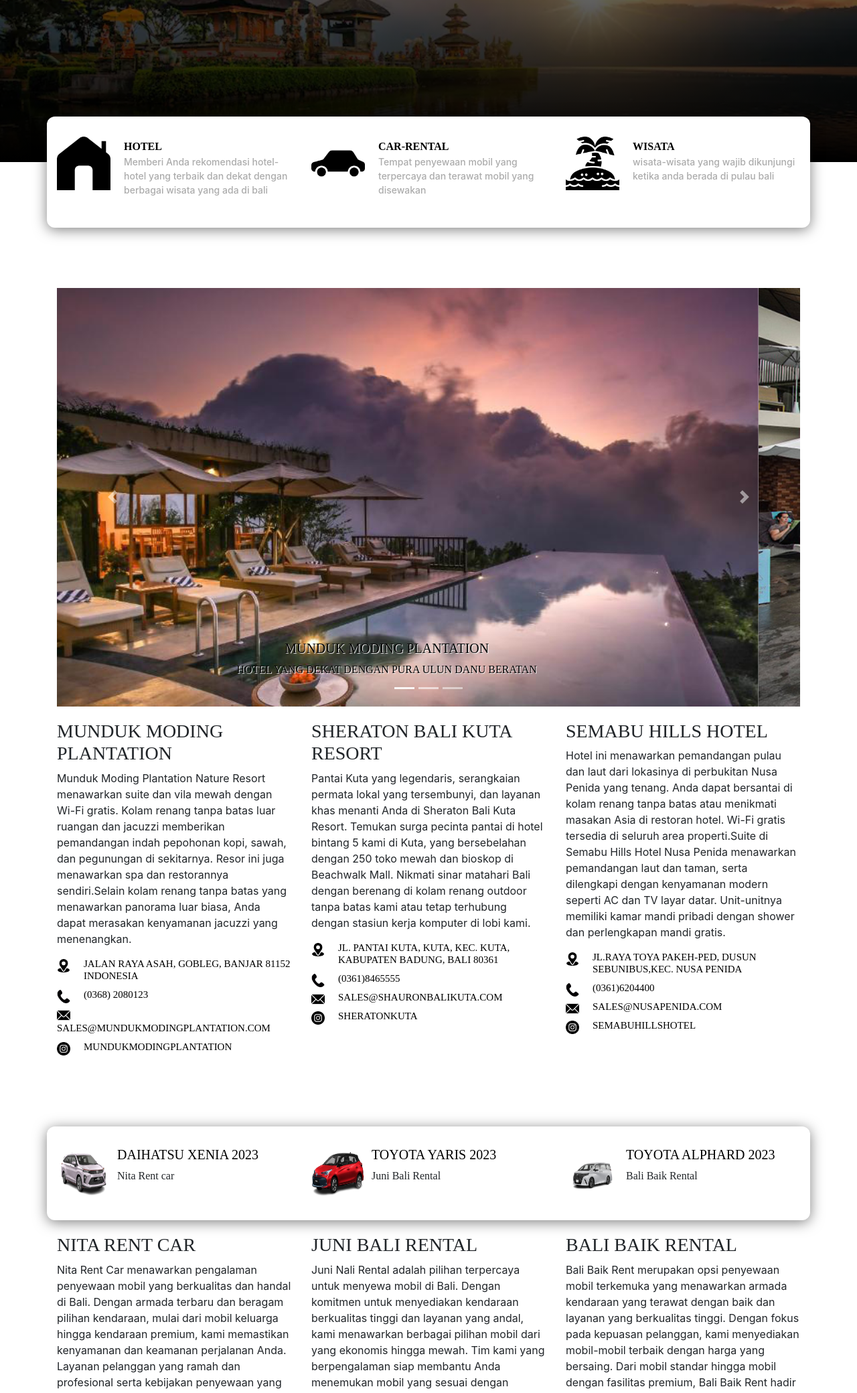
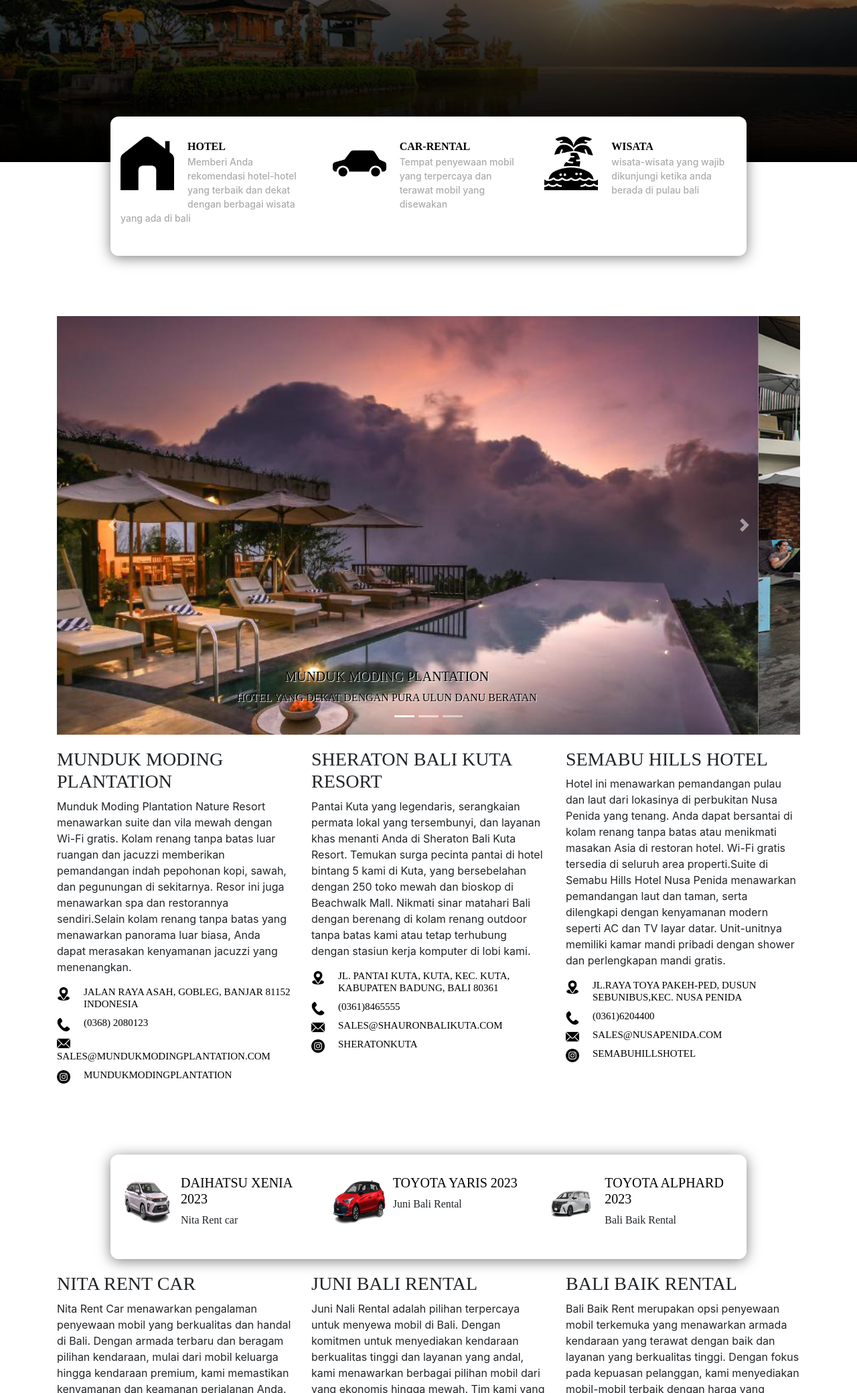
Before and after one commit to Sainhasan/BAli, a plain HTML site: page index.html in a window 1280 px wide. Shown: the part 379-2459 px from the top of the page at 67% size. Drawn offline with nearby package versions, Linux system fonts and the light colour scheme.

Commit message:
kecilin panel

```diff
--- a/index.html
+++ b/index.html
@@ -41,7 +41,7 @@
         <div class="container">
                 <!-- panel -->
                 <div class="row justify-content-center">
-                    <div class="col-12 panel">
+                    <div class="col-10 panel">
                         <div class="row">
                             <div class="col-md">
                                 <img src="img/hotel.png" alt="hotel" class="float-left">
@@ -161,7 +161,7 @@
                 <!-- panel mobil -->
 
                 <div class="row justify-content-center" id="car-rental">
-                    <div class="col-12 mobil">
+                    <div class="col-10 mobil">
                         <div class="row">
                             <div class="col-md">
                                 <img src="img/xenia.png" alt="xenia" class="float-left">
```
